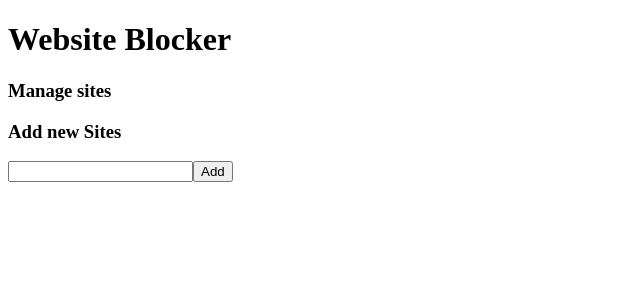
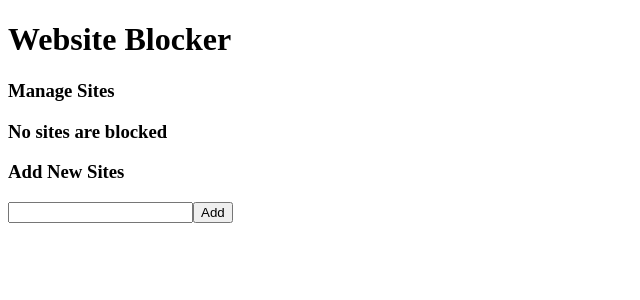
Before and after one commit to godricvasa/Linkedin-filter-chrome-extenstion, a React (Create React App) app: page / in a window 1280 px wide. Shown: the top 300 px of the page, without its empty margins (0-640 px from the left). Built offline with nearby package versions, Linux system fonts and the light colour scheme; the HTML template or start-up script is replaced by a standard one.

Commit message:
ui created

```diff
--- /dev/null
+++ b/public/index.css
@@ -0,0 +1,5 @@
+body {
+  height: 400px;
+  width: 400px;
+  background-color: aqua;
+}
--- a/src/App.jsx
+++ b/src/App.jsx
@@ -1,54 +1,49 @@
-// src/App.jsx
-import React, { useState } from "react";
+import React, { useState, useEffect } from "react";
 
 const App = () => {
   const [blocklist, setBlocklist] = useState([]);
   const [newSite, setNewSite] = useState("");
 
-  // useEffect(() => {
-  //   // Fetch the blocklist from Chrome storage when the component mounts
-  //   chrome.storage.sync.get(["blocklist"], (result) => {
-  //     if (result.blocklist) {
-  //       setBlocklist(result.blocklist);
-  //     }
-  //   });
-  // }, []);
+  // Load blocklist from storage on component mount
+  useEffect(() => {
+    if (typeof chrome !== "undefined" && chrome.storage) {
+      chrome.storage.sync.get(["blocklist"], (result) => {
+        if (result.blocklist) {
+          setBlocklist(result.blocklist);
+        }
+      });
+    }
+  }, []);
 
-  // const addSite = () => {
-  //   const updatedBlocklist = [...blocklist, newSite];
-  //   setBlocklist(updatedBlocklist);
-  //   chrome.storage.sync.set({ blocklist: updatedBlocklist });
-  //   setNewSite("");
-  // };
+  // Save blocklist to storage whenever it changes
+  useEffect(() => {
+    if (typeof chrome !== "undefined" && chrome.storage) {
+      chrome.storage.sync.set({ blocklist });
+    }
+  }, [blocklist]);
 
-  // const removeSite = (site) => {
-  //   const updatedBlocklist = blocklist.filter((item) => item !== site);
-  //   setBlocklist(updatedBlocklist);
-  //   chrome.storage.sync.set({ blocklist: updatedBlocklist });
-  // };
+  const addSite = () => {
+    if (newSite && !blocklist.includes(newSite)) {
+      setBlocklist([...blocklist, newSite]);
+      setNewSite("");
+    }
+  };
 
-  //adding a site for blocking
-  const addSite = () => {
-    const siteToAdd = newSite;
-    alert(siteToAdd);
-    blocklist.push(siteToAdd);
-    setNewSite("");
-  };
-  //removing a site from the blocked ones
   const removeSite = (site) => {
-    let list = blocklist;
-    let delIndex = list.indexOf(site);
-    alert(delIndex);
-    blocklist.splice(delIndex, 1);
-    setBlocklist([...blocklist]);
+    setBlocklist(blocklist.filter((item) => item !== site));
   };
 
   return (
     <div className="App">
       <h1>Website Blocker</h1>
-      {/*
-      listing all the sites that are currently in the blocklist */}
-      <h3>Manage sites</h3>
+      <h3>Manage Sites</h3>
+
+      {blocklist.length === 0 ? (
+        <h3>No sites are blocked</h3>
+      ) : (
+        <h3>The blocked sites are:</h3>
+      )}
+
       <ul>
         {blocklist.map((site, index) => (
           <li key={index}>
@@ -57,7 +52,8 @@ const App = () => {
           </li>
         ))}
       </ul>
-      <h3>Add new Sites</h3>
+
+      <h3>Add New Sites</h3>
       <input
         type="text"
         value={newSite}
```
